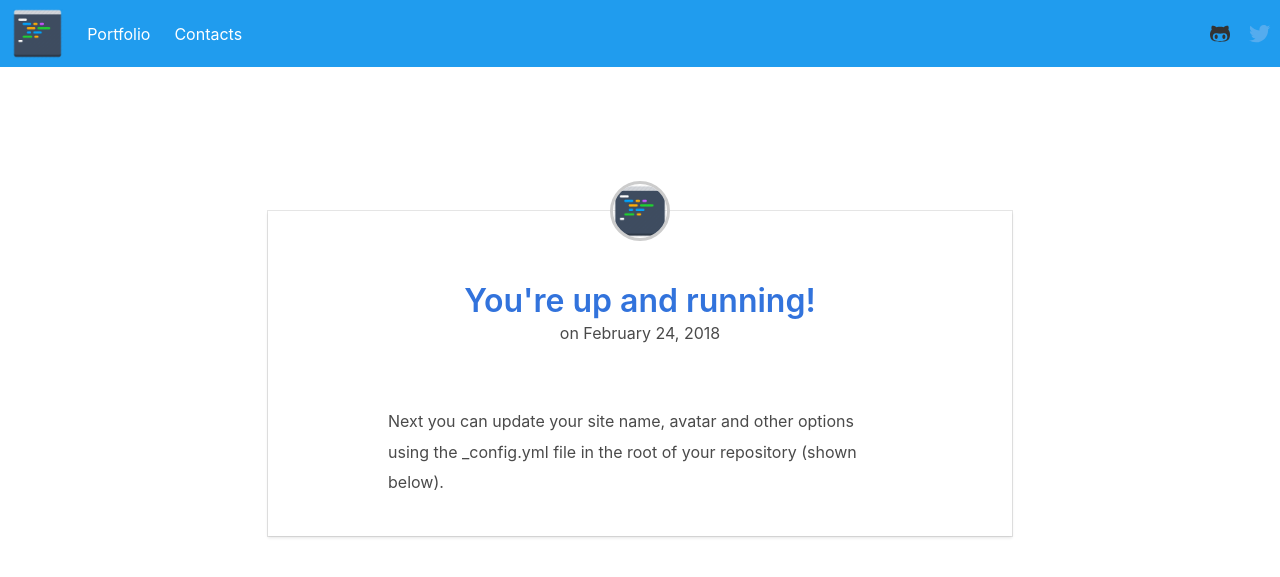
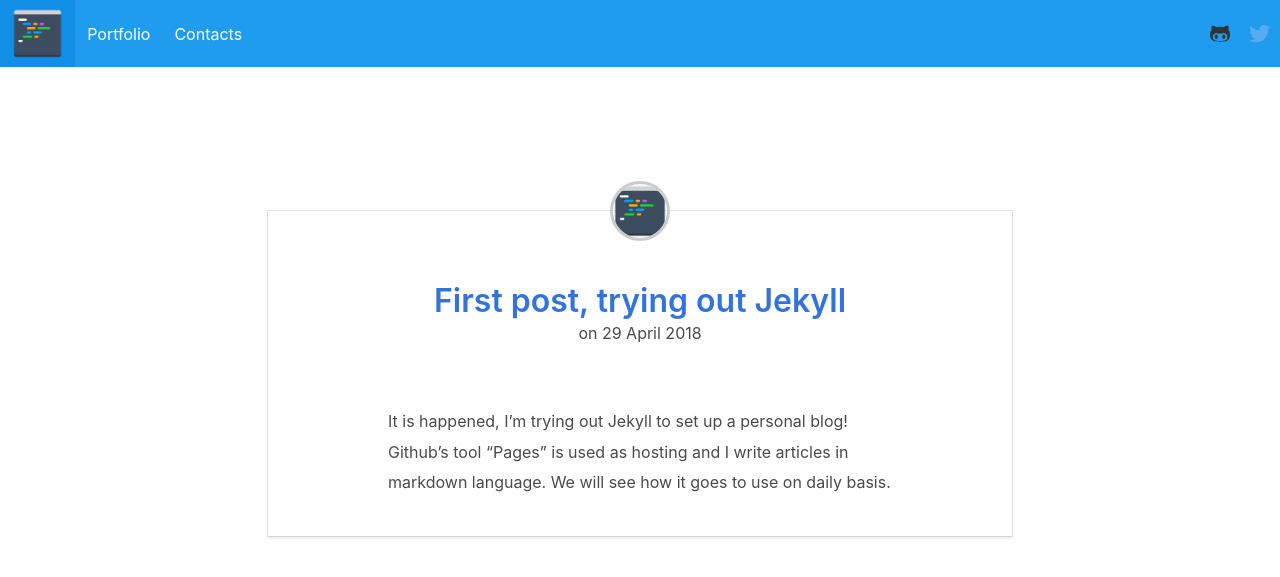
Before and after one commit to cetrix13/cetrix13.github.io, a Jekyll site: the page built from index.html, in a window 1280 px wide. Shown: the top 577 px of the page. Built offline with Jekyll 4.4.1, drawn with Linux system fonts in a browser that asks for light colours; nearby versions of some CDN libraries.

Commit message:
Add first post

```diff
--- a/_layouts/default.html
+++ b/_layouts/default.html
@@ -2,23 +2,20 @@
 <html>
   <head>
     <title>{% if page.title %}{{ page.title }} – {% endif %}{{ site.name }} – {{ site.description }}</title>
-    <meta name="viewport" content="width=device-width, initial-scale=1">
     {% include meta.html %}
     <!--[if lt IE 9]>
     <script src="http://html5shiv.googlecode.com/svn/trunk/html5.js"></script>
     <![endif]-->
-    <!--<link rel="stylesheet" type="text/css" href="{{ site.baseurl }}/style.css" />-->
     <link rel="stylesheet" type="text/css" href="{{ site.baseurl }}/bulma.css" />
     <link rel="alternate" type="application/rss+xml" title="{{ site.name }} - {{ site.description }}" href="{{ site.baseurl }}/feed.xml" />
     <script defer src="https://use.fontawesome.com/releases/v5.0.7/js/all.js"></script>
-    <!-- Created with Jekyll Now - http://github.com/barryclark/jekyll-now -->
   </head>
   <body>
     <nav class="navbar is-info" role="navigation" aria-label="main navigation">
       <div class="navbar-brand">
-        <div class="navbar-item" href="/">
+        <a class="navbar-item" href="/">
           <img src="/images/cli-brand.png" alt="{{ site.name }}" >
-        </div>
+        </a>
         <a role="button" class="navbar-burger" aria-label="menu" aria-expanded="false">
           <span aria-hidden="true"></span>
           <span aria-hidden="true"></span>
@@ -27,10 +24,10 @@
       </div>
         <div class="navbar-menu">
           <div class="navbar-start">
-            <a class="navbar-item">
+            <a class="navbar-item" href="{{ site.baseurl }}/">
               Portfolio
             </a>
-            <a class="navbar-item">
+            <a class="navbar-item" href="{{ site.baseurl }}/">
               Contacts
             </a>
           </div>
--- a/_posts/2014-3-3-Hello-World.md
+++ /dev/null
@@ -1,12 +0,0 @@
----
-layout: post
-title: You're up and running!
-date:   2015-11-17 16:16:01 -0600
-
----
-
-Next you can update your site name, avatar and other options using the _config.yml file in the root of your repository (shown below).
-
-![_config.yml]({{ site.baseurl }}/images/config.png)
-
-The easiest way to make your first post is to edit this one. Go into /_posts/ and update the Hello World markdown file. For more instructions head over to the [Jekyll Now repository](https://github.com/barryclark/jekyll-now) on GitHub.
--- /dev/null
+++ b/_posts/2018-04-29-First-Post.md
@@ -0,0 +1,18 @@
+---
+layout: post
+title: First post, trying out Jekyll
+date: 2018-04-29 14:16:01 +0300
+---
+
+It is happened, I'm trying out Jekyll to set up a personal blog! Github's tool "Pages" is used as hosting and I write
+articles in markdown language. We will see how it goes to use on daily basis.
+
+<br>
+Right now I'm kind of suprised how easy it was to set up a platform, push changes to the
+repository and have it to go online. Just a few hours mostly to have look and feel of how I wanted blog to appear.
+<br><br>
+Used this chance to learn how to use Bulma CSS framework. It uses flexbox and was easy to customize, fortunately Jekyll
+can compile .sass files on the fly. Probably should use this opportunity to learn how to write styles in .sass format
+rather than .scss which I am more familier.
+<br>
+There are some work to do, though it is a good starting point.
--- a/_sass/sass/_mystyles.sass
+++ b/_sass/sass/_mystyles.sass
@@ -45,6 +45,3 @@ div.column.is-8:first-child
 .article-body
   line-height: 1.4
   margin: 0 6rem
-
-.promo-block .container
-  margin: 1rem 5rem
--- a/index.html
+++ b/index.html
@@ -15,9 +15,9 @@ layout: default
                 </div>
                 <div class="media-content has-text-centered">
 
-                  <p class="title article-title"><a href="{{ site.baseurl }}{{ post.url }}">{{ post.title}}</a></p>
+                  <p class="title article-title"><a href="{{ site.baseurl }}{{ post.url | absolute_url }}">{{ post.title}}</a></p>
                   <p class="subtitle is-6 article-subtitle">
-                    on February 24, 2018
+                    on {{ post.date | date_to_long_string}}
                   </p>
                 </div>
               </div>
@@ -30,18 +30,3 @@ layout: default
       </div>
 </section>
   {% endfor %}
-<!--
-<div class="posts">
-  {% for post in site.posts %}
-    <article class="post">
-
-      <h1><a href="{{ site.baseurl }}{{ post.url }}">{{ post.title }}</a></h1>
-
-      <div class="entry">
-        {{ post.excerpt }}
-      </div>
-
-      <a href="{{ site.baseurl }}{{ post.url }}" class="read-more">Read More</a>
-    </article>
-  {% endfor %}
-</div>-->
```
Also changed, not shown: _layouts/page.html (+4 -4 lines), _layouts/post.html (+5 -12 lines), _includes/meta.html (line endings or trailing spaces).
